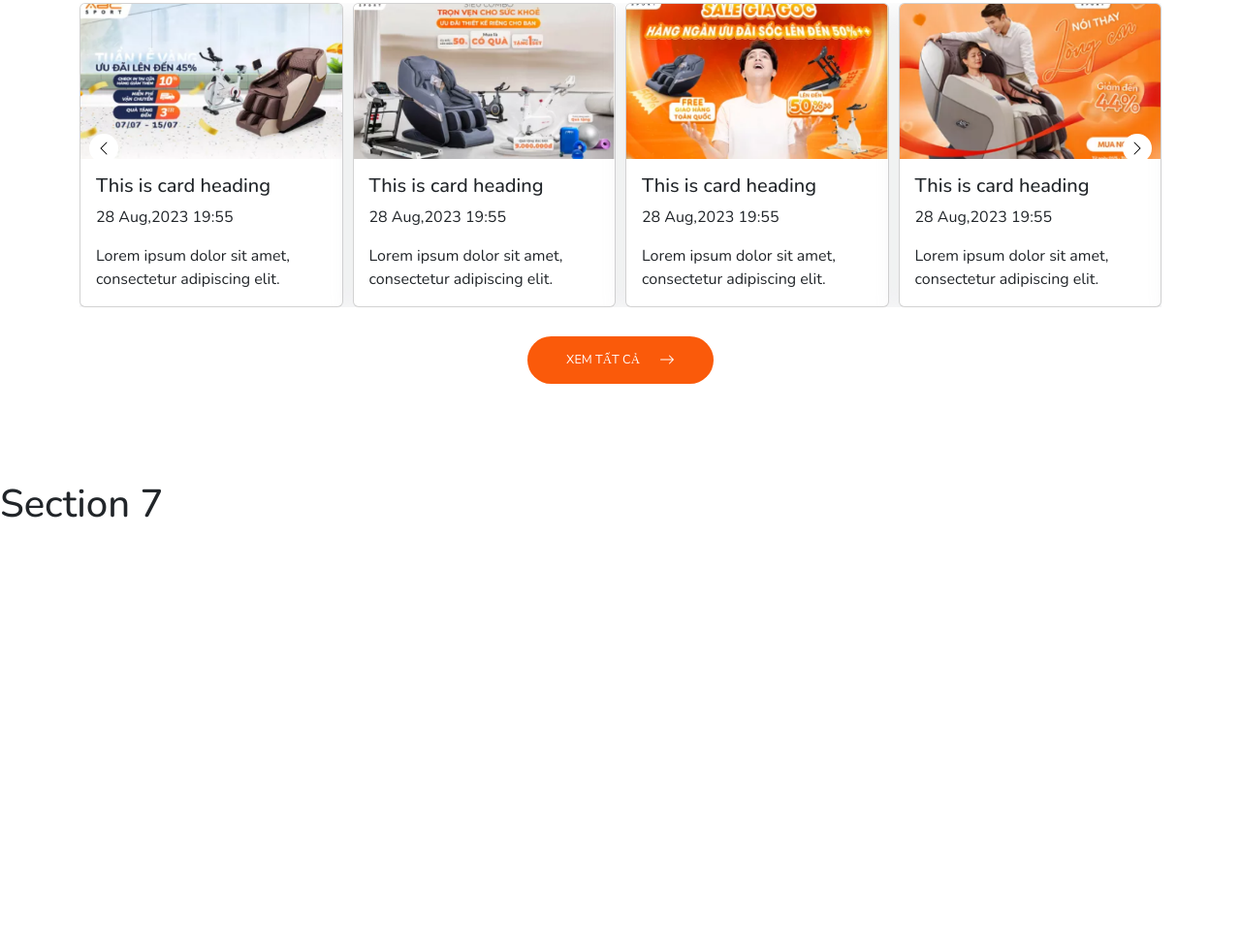
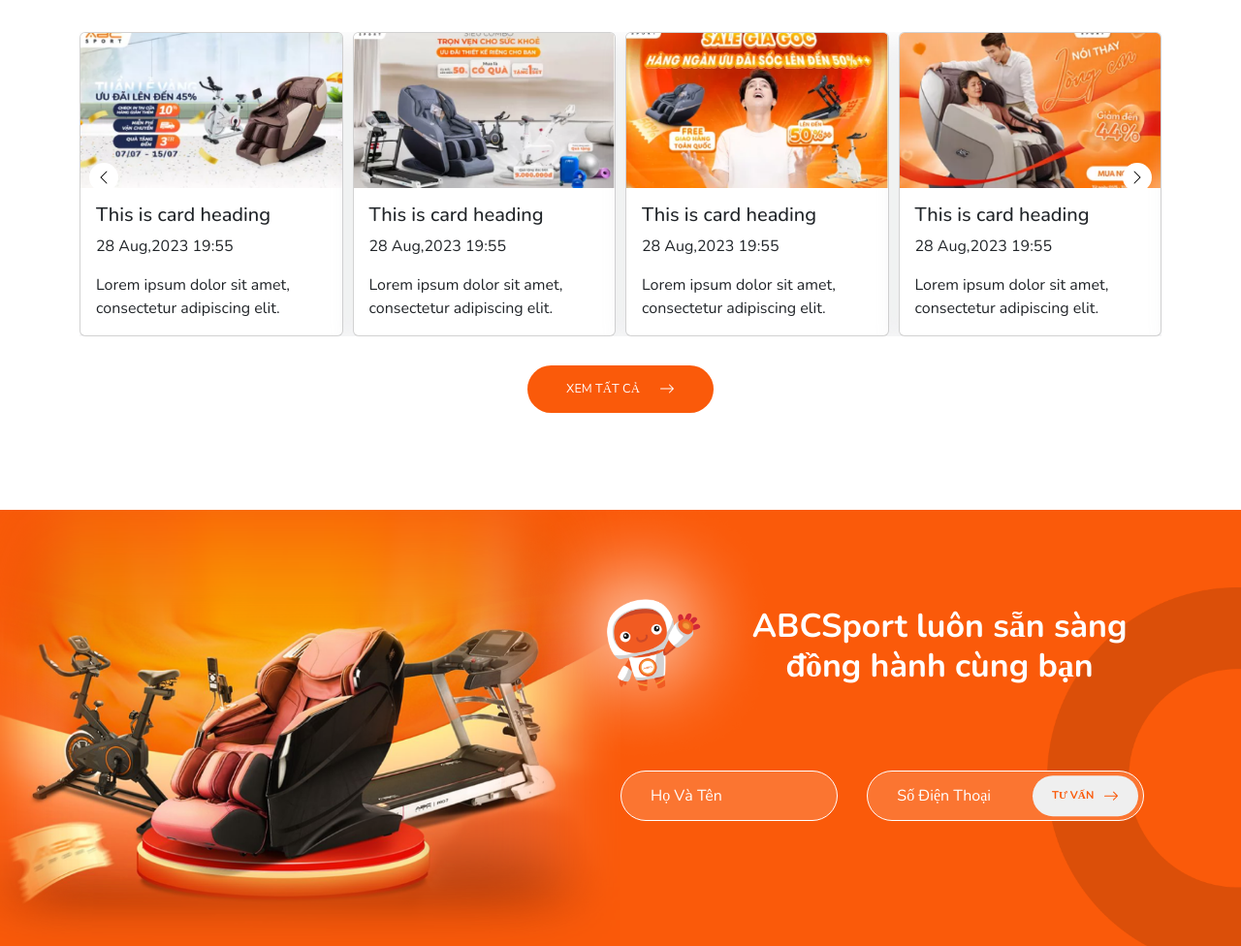
Before and after one commit to minhtrifit/vda-frontend-test, a plain HTML site: page index.html in a window 1280 px wide. Shown: the part 4908-5884 px from the top of the page at 97% size. Before the commit the page ends 5460 px from the top, so only its background shows below. Drawn offline with nearby package versions, Linux system fonts and the light colour scheme.

Commit message:
feat: contact section

```diff
--- a/assets/css/styles.css
+++ b/assets/css/styles.css
@@ -503,7 +503,7 @@
   display: flex;
   flex-direction: column;
   margin-top: 30px;
-  margin-bottom: 50px;
+  margin-bottom: 80px;
 }
 
 #showroom .nav_tabs {
@@ -551,8 +551,18 @@
   position: absolute;
   margin: 2rem 0;
   opacity: 0;
-  transform: translateY(2rem);
+  transform: translateY(0.5rem);
   transition: all 0.5s cubic-bezier(0.2, 0, 0, 1);
+  mask-image: linear-gradient(
+    to bottom,
+    rgba(0, 0, 0, 1) 80%,
+    rgba(0, 0, 0, 0) 100%
+  );
+  -webkit-mask-image: linear-gradient(
+    to bottom,
+    rgba(0, 0, 0, 1) 80%,
+    rgba(0, 0, 0, 0) 100%
+  );
 }
 
 #showroom .tab.active {
@@ -612,6 +622,104 @@
   justify-content: center;
   gap: 20px;
   z-index: 20;
+}
+
+/* ============================== Contact section ============================== */
+#contact {
+  color: var(--white);
+  background-color: var(--orange-color);
+  display: flex;
+  position: relative;
+}
+
+#contact .left {
+  width: 50%;
+}
+
+#contact .left img {
+  width: 100%;
+  height: 100%;
+  object-fit: cover;
+}
+
+#contact .right {
+  width: 50%;
+  padding-top: 100px;
+  padding-bottom: 100px;
+  padding-right: 250px;
+}
+
+#contact .right .title img {
+  width: 380px;
+  position: absolute;
+  left: -150px;
+  top: -220px;
+}
+
+#contact .right .title h1 {
+  text-align: center;
+  font-size: 2.5rem;
+  font-weight: bold;
+}
+
+#contact .right .contact-form {
+  position: relative;
+  margin-top: 80px;
+  /* height: 30px; */
+  display: flex;
+  justify-content: space-between;
+  gap: 30px;
+  z-index: 20;
+}
+
+#contact .right .contact-form input {
+  width: 50%;
+  height: 30px;
+  padding: 25px 30px;
+  outline: none;
+  color: var(--white);
+  background-color: var(--orange-2-color);
+  border: 1px solid var(--white);
+  border-radius: 30px;
+}
+
+#contact .right .contact-form input::placeholder {
+  color: var(--white);
+}
+
+#contact .right .contact-form input[name="phone"] {
+  width: 100%;
+  padding-right: 130px;
+}
+
+#contact .right .contact-form button {
+  position: absolute;
+  right: 2%;
+  top: 50%;
+  padding: 0 20px;
+  height: 80%;
+  transform: translateY(-50%);
+  font-size: 0.7rem;
+  color: var(--orange-color);
+  font-weight: bold;
+  border-radius: 30px;
+  outline: none;
+  border: none;
+  display: flex;
+  align-items: center;
+  justify-content: center;
+  gap: 10px;
+}
+
+#contact .article {
+  position: absolute;
+  width: 300px;
+  right: 0;
+  bottom: 0;
+}
+
+#contact .article img {
+  width: 100%;
 }
 
 /* ============================== Responsive ============================== */
@@ -684,6 +792,24 @@
   #new-event {
     padding: 150px 180px;
   }
+
+  /* ============================== Contact ============================== */
+  #contact .right {
+    padding-right: 180px;
+  }
+
+  #contact .right .title img {
+    width: 400px;
+    top: -220px;
+  }
+
+  #contact .right .title h1 {
+    font-size: 2.125rem;
+  }
+
+  #contact .article {
+    width: 250px;
+  }
 }
 
 @media (max-width: 1366px) {
@@ -745,6 +871,26 @@
   .swiper.new-event-swiper {
     width: 90%;
   }
+
+  /* ============================== Contact ============================== */
+  #contact .right {
+    padding-right: 100px;
+    z-index: 20;
+  }
+
+  #contact .right .title img {
+    width: 300px;
+    left: -130px;
+    top: -170px;
+  }
+
+  #contact .right .title h1 {
+    font-size: 2.125rem;
+  }
+
+  #contact .article {
+    width: 200px;
+  }
 }
 
 @media (max-width: 1024px) {
@@ -801,6 +947,20 @@
   #showroom .article {
     width: 400px;
     left: -160px;
+  }
+
+  /* ============================== Contact ============================== */
+  #contact .left {
+    display: none;
+  }
+
+  #contact .right {
+    width: 100%;
+    padding: 100px 100px;
+  }
+
+  #contact .article {
+    width: 180px;
   }
 }
 
@@ -898,4 +1058,18 @@
   #new-event {
     padding: 100px 20px;
   }
+
+  /* ============================== Contact ============================== */
+  #contact .right {
+    padding: 100px 20px;
+  }
+
+  #contact .right .title img {
+    width: 300px;
+    left: -100px;
+  }
+
+  #contact .right .title h1 {
+    font-size: 1.125rem;
+  }
 }
--- a/index.html
+++ b/index.html
@@ -1698,8 +1698,47 @@
         </button>
       </section>
 
+      <!-- Contact section -->
       <section id="contact">
-        <h1>Section 7</h1>
+        <div class="left">
+          <img src="./assets/contact-bg.png" alt="contact-bg" />
+        </div>
+
+        <div class="right">
+          <div class="title" style="display: flex; align-items: center">
+            <div style="position: relative; width: 200px">
+              <img src="./assets/bot-4.png" alt="contact-bot" />
+            </div>
+            <h1>ABCSport luôn sẵn sàng đồng hành cùng bạn</h1>
+          </div>
+
+          <form class="contact-form">
+            <input name="name" placeholder="Họ Và Tên" />
+            <div style="position: relative">
+              <input name="phone" placeholder="Số Điện Thoại" />
+              <button type="submit">
+                TƯ VẤN
+                <svg
+                  xmlns="http://www.w3.org/2000/svg"
+                  width="16"
+                  height="16"
+                  fill="currentColor"
+                  class="bi bi-arrow-right"
+                  viewBox="0 0 16 16"
+                >
+                  <path
+                    fill-rule="evenodd"
+                    d="M1 8a.5.5 0 0 1 .5-.5h11.793l-3.147-3.146a.5.5 0 0 1 .708-.708l4 4a.5.5 0 0 1 0 .708l-4 4a.5.5 0 0 1-.708-.708L13.293 8.5H1.5A.5.5 0 0 1 1 8"
+                  />
+                </svg>
+              </button>
+            </div>
+          </form>
+        </div>
+
+        <div class="article">
+          <img src="./assets/ellipse-5.png" alt="ellipse-5" />
+        </div>
       </section>
     </div>
 
```
Also changed, not shown: assets/bot-4.png (added), assets/contact-bg.png (added), assets/ellipse-5.png (added).
